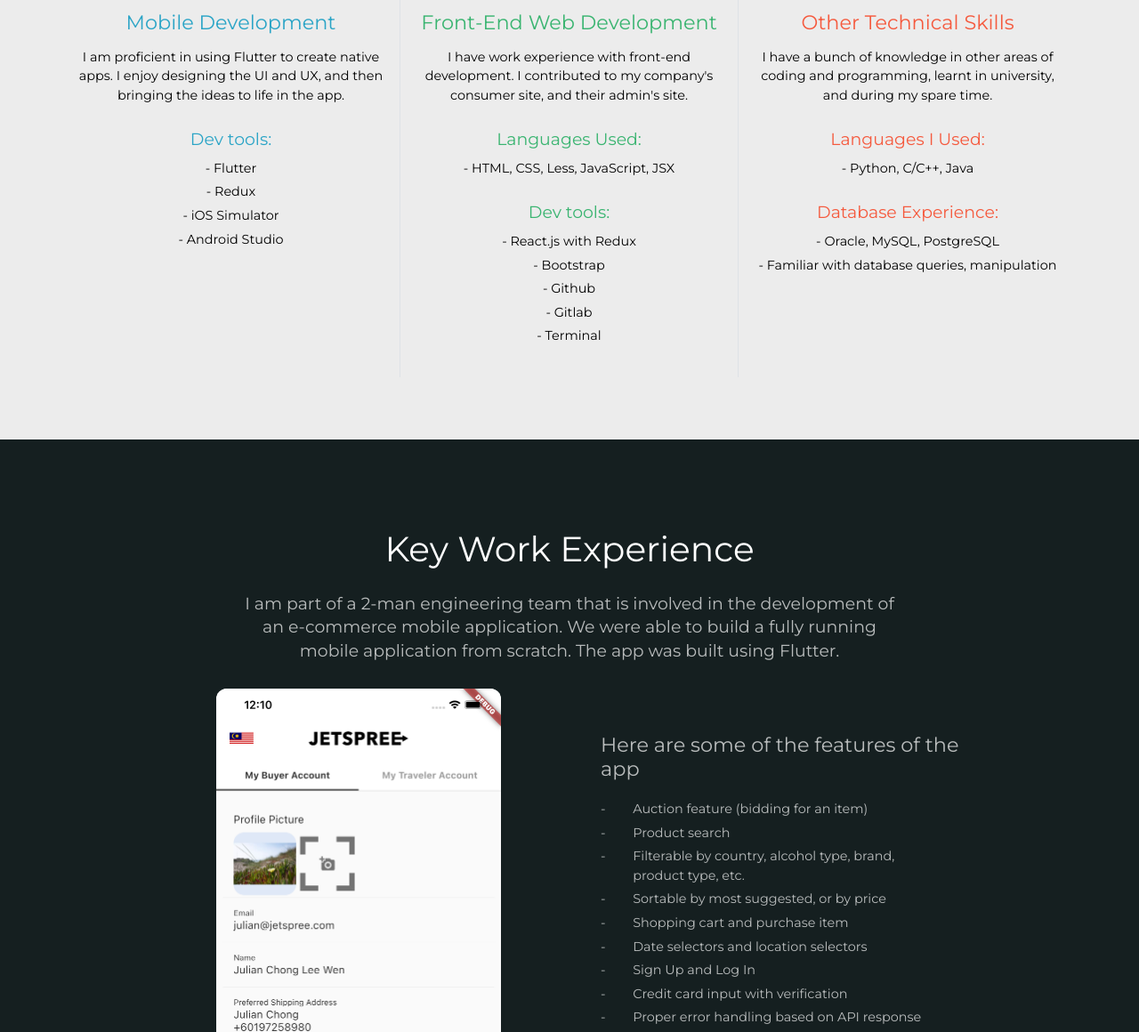
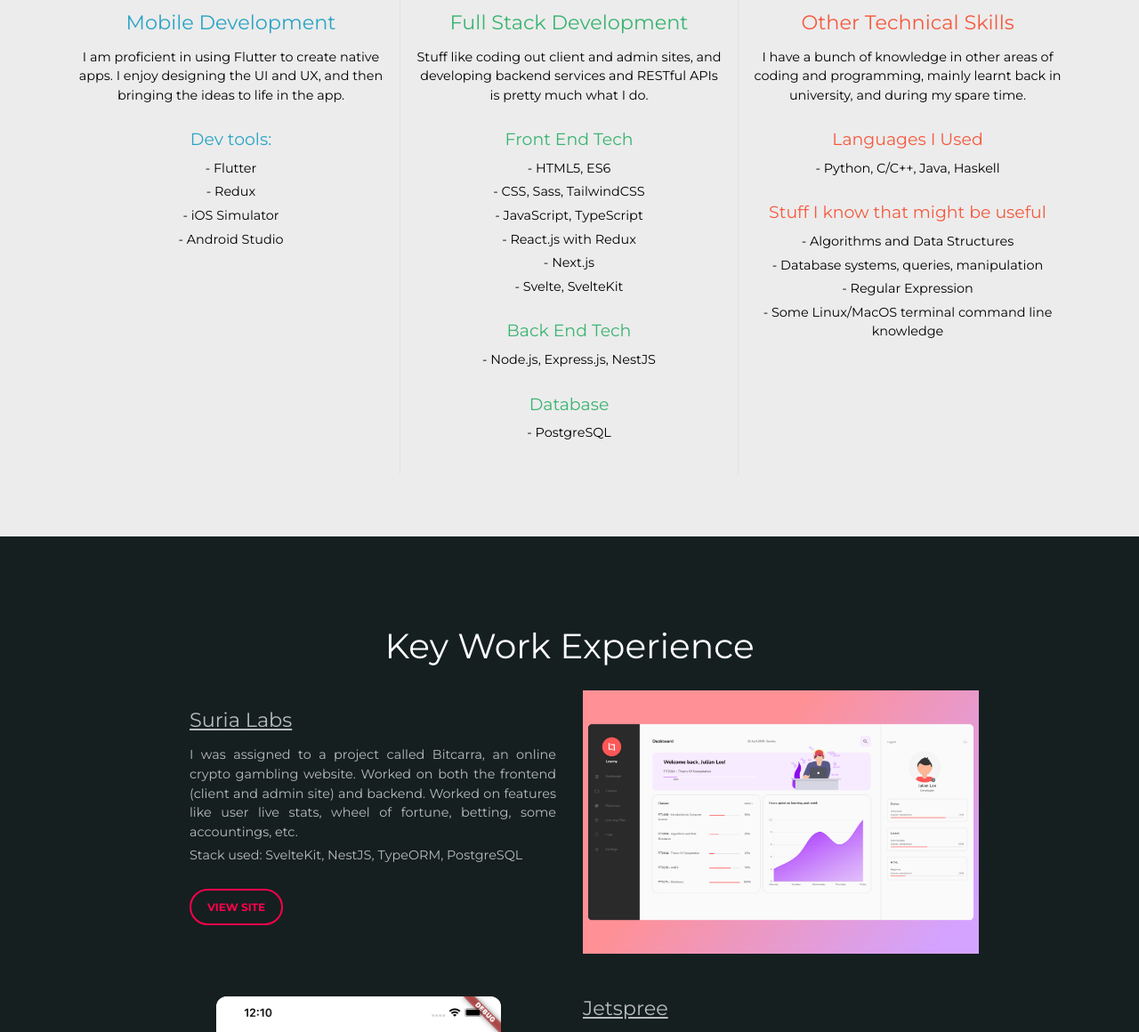
Before and after one commit to Bourn3x/Portfolio, a plain HTML site: page index.html in a window 1280 px wide. Shown: the part 1176-2336 px from the top of the page at 89% size. Drawn offline with nearby package versions, Linux system fonts and the light colour scheme.

Commit message:
Added content

```diff
--- a/assets/css/add-ons.css
+++ b/assets/css/add-ons.css
@@ -10,6 +10,11 @@
     color: #39b470;
 }
 
+.btn-bitcarra {
+    color: rgb(255, 0, 75);
+    border-color: rgb(255, 0, 75);
+}
+
 .btn-apple {
     color: rgb(25,170,249);
     border-color: rgb(25,170,249);
@@ -18,6 +23,10 @@
 .btn-android {
     color: rgba(0, 240, 120, 0.801);
     border-color: rgba(0, 240, 120, 0.801);
+}
+
+.btn-bitcarra:hover {
+    background-color: rgb(255, 0, 75);
 }
 
 .btn-apple:hover {
--- a/index.html
+++ b/index.html
@@ -32,7 +32,7 @@
       <div class="container">
         <div class="motto">
           <h1 class="title">Julian Chong</h1>
-          <h3 class="description">Mobile App and Front-End Developer</h3>
+          <h3 class="description">Full Stack Developer</h3>
         </div>
       </div>
     </div>
@@ -47,9 +47,9 @@
         <h2 class="title text-center">About me</h2>
         <h5 class="description text-center">
           Hi, I’m Julian! Nice to meet you. I graduated with a Bachelor's of Computer Science
-          from Monash University. I am currently working as
-          a Software Developer at Jetspree, an e-commerce website. Through my
-          work, I gained experience in front-end, back-end, and mobile development.
+          from Monash University. I am currently working as a Full Stack Developer at Suria
+          Labs. I have plenty of full stack experience from my previous jobs, as well as
+          personal side projects.
         </h5>
       </div>
       <div class="row card-body-row">
@@ -87,35 +87,45 @@
               <i class="fab fa-react"></i>
             </div>
             <div class="description">
-              <h4 class="info-title text-frontend">Front-End Web Development</h4>
+              <h4 class="info-title text-frontend">Full Stack Development</h4>
               <p>
-                I have work experience with front-end development. I contributed to
-                my company's consumer site, and their admin's site.
+                Stuff like coding out client and admin sites,
+                and developing backend services and RESTful APIs is pretty much what I do.
               </p>
               <br>
-              <h5 class="description text-frontend">Languages Used:</h5>
+              <h5 class="description text-frontend">Front End Tech</h5>
               <p>
-                - HTML, CSS, Less, JavaScript, JSX
+                - HTML5, ES6
+              </p>
+              <p>
+                - CSS, Sass, TailwindCSS
+              </p>
+              <p>
+                - JavaScript, TypeScript
+              </p>
+              <p>
+                - React.js with Redux
+              </p>
+              <p>
+                - Next.js
+              </p>
+              <p>
+                - Svelte, SvelteKit
               </p>
 
               <br>
 
-              <h5 class="description text-frontend">Dev tools:</h5>
+              <h5 class="description text-frontend">Back End Tech</h5>
               <p>
-                - React.js with Redux
+                - Node.js, Express.js, NestJS
               </p>
+              <br>
+
+              <h5 class="description text-frontend">Database</h5>
               <p>
-                - Bootstrap
+                - PostgreSQL
               </p>
-              <p>
-                - Github
-              </p>
-              <p>
-                - Gitlab
-              </p>
-              <p>
-                - Terminal
-              </p>
+
             </div>
           </div>
         </div>
@@ -127,23 +137,29 @@
             <div class="description">
               <h4 class="info-title text-danger">Other Technical Skills</h4>
               <p>
-                I have a bunch of knowledge in other areas of coding and programming, learnt
-                in university, and during my spare time.
+                I have a bunch of knowledge in other areas of coding and programming,
+                mainly learnt back in university, and during my spare time.
               </p>
               <br>
-              <h5 class="description text-danger">Languages I Used:</h5>
+              <h5 class="description text-danger">Languages I Used</h5>
               <p>
-                - Python, C/C++, Java
+                - Python, C/C++, Java, Haskell
               </p>
 
               <br>
 
-              <h5 class="description text-danger">Database Experience:</h5>
+              <h5 class="description text-danger">Stuff I know that might be useful</h5>
               <p>
-                - Oracle, MySQL, PostgreSQL
+                - Algorithms and Data Structures
               </p>
               <p>
-                - Familiar with database queries, manipulation
+                - Database systems, queries, manipulation
+              </p>
+              <p>
+                - Regular Expression
+              </p>
+              <p>
+                - Some Linux/MacOS terminal command line knowledge
               </p>
             </div>
           </div>
@@ -158,18 +174,46 @@
   <div class="section section-dark">
     <div class="container auction-info-container"
     data-aos="fade-right" data-aos-duration="1500" data-aos-easing="linear" data-aos-offset="300">
+
       <div class="row">
         <div class="col-md-8 ml-auto mr-auto text-center">
           <h2 class="title">Key Work Experience</h2>
-          <h5 class="description">
-            I am part of a 2-man engineering team that is involved in the development
-            of an e-commerce mobile application. We were able to build a fully running
-            mobile application from scratch. The app was built using Flutter.
-          </h5>
         </div>
       </div>
+
       <br>
-      <div class="space-top"></div>
+
+      <div class="row description mb-5">
+
+        <div class="offset-md-1 col-md-5 pl-5">
+          <h4 class="description pb-2 underline"><u>Suria Labs</u></h4>
+          <p class="description text-justify">
+            I was assigned to a project called Bitcarra, an online crypto gambling
+            website.
+            Worked on both the frontend (client and admin site) and backend.
+            Worked on features like user live stats, wheel of fortune, betting,
+            some accountings, etc.
+          </p>
+          <p>
+            Stack used: SvelteKit, NestJS, TypeORM, PostgreSQL
+          </p>
+
+          <br />
+
+          <a href="https://www.bitcarra.com/" target="_blank">
+            <button type="button" class="btn btn-bitcarra btn-border btn-round">
+                View Site
+            </button>
+          </a>
+        </div>
+
+        <div class="col-md-5">
+          <div class="card-image">
+            <img class="img img-raised w-100" src="./assets/img/dashboard.png" />
+          </div>
+        </div>
+      </div>
+
       <div class="row">
         <div class="col-md-5 offset-md-1">
           <div id="carousel" class="ml-auto mr-auto">
@@ -210,8 +254,13 @@
           </div> <!-- end carousel -->
         </div>
         <div class="col-md-5">
-          <div class="card-body">
-            <h4 class="description">Here are some of the features of the app</h4>
+          <div class="px-4 px-md-0">
+            <h4 class="description pb-2 underline"><u>Jetspree</u></h4>
+            <p class="description text-justify">
+              Was part of 2-man development team. We were able to build a fully running
+              mobile application from scratch. The app was built using Flutter.
+              Here are some of the features of the app
+            </p>
             <br>
             <div class="row">
               <div class="col-1">
```
Also changed, not shown: assets/css/styles.css.
